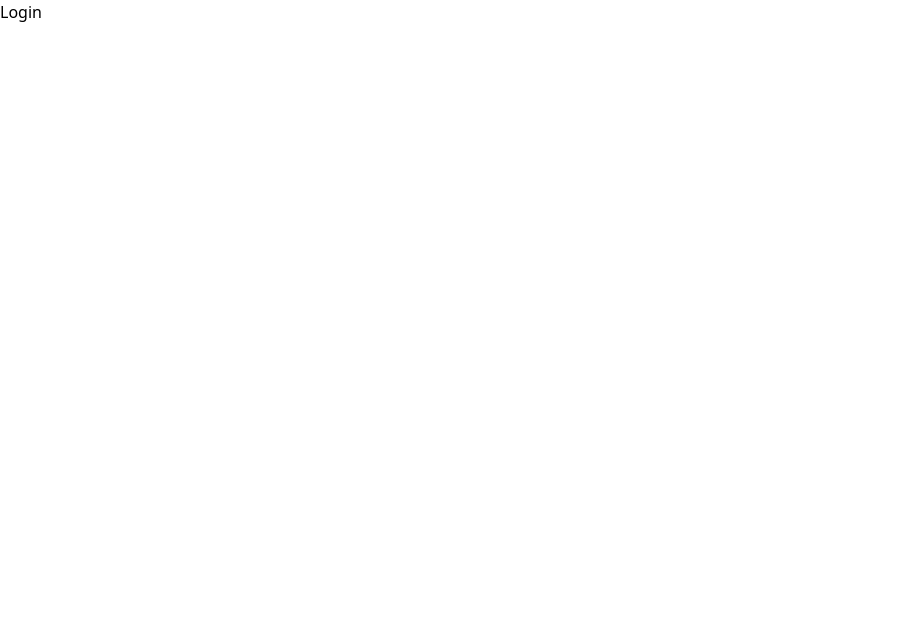
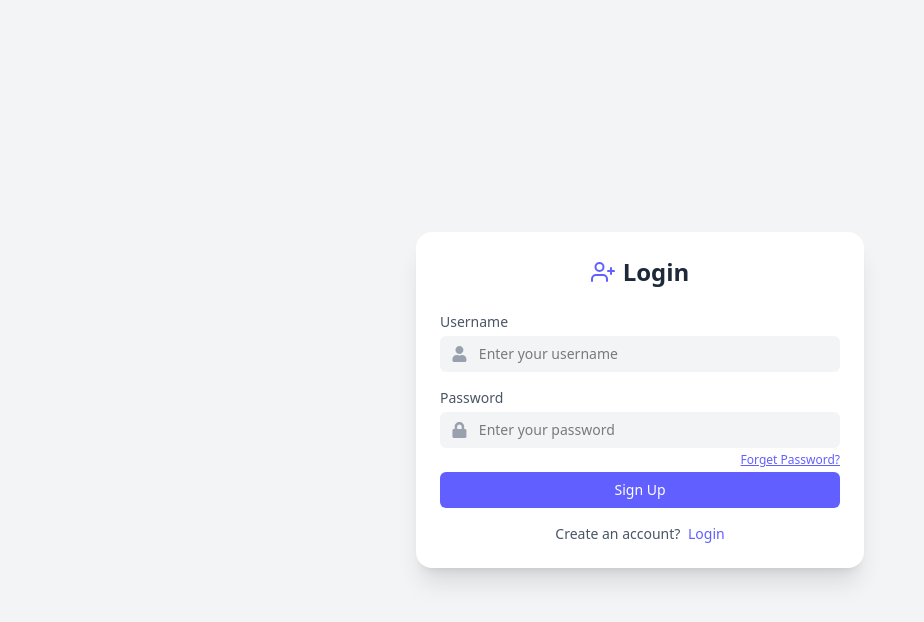
Before and after one commit to Ravi0529/auth-v1, a React (Vite) app in the folder client/: page /login in a window 1280 px wide. Shown: the top 622 px of the page, without its empty margins (0-924 px from the left). Built offline with nearby package versions, Linux system fonts and the light colour scheme.

Commit message:
login paga init

```diff
--- a/client/src/pages/Login.tsx
+++ b/client/src/pages/Login.tsx
@@ -1,7 +1,93 @@
+import { useState } from "react";
+import { useNavigate } from "react-router-dom";
+import { FaUser, FaLock } from "react-icons/fa";
+import { FiUserPlus } from "react-icons/fi";
+
 const Login: React.FC = () => {
+    const navigate = useNavigate();
+    const [formData, setFormData] = useState({
+        username: "",
+        password: "",
+    });
+
+    const handleInputChange = (e: React.ChangeEvent<HTMLInputElement>) => {
+        const { name, value } = e.target;
+        setFormData({ ...formData, [name]: value });
+    };
+
+    const handleSubmit = (e: React.FormEvent) => {
+        e.preventDefault();
+    };
+
+    const handleNavigateToLogin = () => {
+        navigate("/signup");
+    };
+
     return (
-        <div>
-            <h1>Login</h1>
+        <div className="flex items-center justify-center h-screen bg-gray-100">
+            <div className="w-full max-w-md p-6 bg-white rounded-2xl shadow-xl">
+                <h1 className="text-2xl font-bold text-center text-gray-800 mb-6 flex items-center justify-center">
+                    <FiUserPlus className="mr-2 text-indigo-500" /> Login
+                </h1>
+                <form onSubmit={handleSubmit}>
+                    <div className="mb-4">
+                        <label className="block text-sm font-medium text-gray-600 mb-1" htmlFor="username">
+                            Username
+                        </label>
+                        <div className="flex items-center bg-gray-100 rounded-md">
+                            <FaUser className="ml-3 text-gray-400" />
+                            <input
+                                type="text"
+                                id="username"
+                                name="username"
+                                value={formData.username}
+                                onChange={handleInputChange}
+                                className="w-full px-3 py-2 text-sm bg-transparent outline-none border-none"
+                                placeholder="Enter your username"
+                                required
+                            />
+                        </div>
+                    </div>
+
+                    <div className="mb-6 relative">
+                        <label className="block text-sm font-medium text-gray-600 mb-1" htmlFor="password">
+                            Password
+                        </label>
+                        <div className="flex items-center bg-gray-100 rounded-md">
+                            <FaLock className="ml-3 text-gray-400" />
+                            <input
+                                type="password"
+                                id="password"
+                                name="password"
+                                value={formData.password}
+                                onChange={handleInputChange}
+                                className="w-full px-3 py-2 text-sm bg-transparent outline-none border-none"
+                                placeholder="Enter your password"
+                                required
+                            />
+                        </div>
+                        <div className="text-xs text-indigo-500 mt-1 cursor-pointer underline absolute right-0">
+                            Forget Password?
+                        </div>
+                    </div>
+
+                    <button
+                        type="submit"
+                        className="w-full bg-indigo-500 hover:bg-indigo-600 text-white text-sm font-medium py-2 rounded-md transition duration-300 cursor-pointer"
+                    >
+                        Sign Up
+                    </button>
+                </form>
+
+                <div className="text-sm text-center text-gray-600 mt-4">
+                    Create an account?{" "}
+                    <button
+                        onClick={handleNavigateToLogin}
+                        className="text-indigo-500 hover:underline ml-1 cursor-pointer">
+                        Login
+                    </button>
+                </div>
+            </div>
         </div>
     );
 }
```
